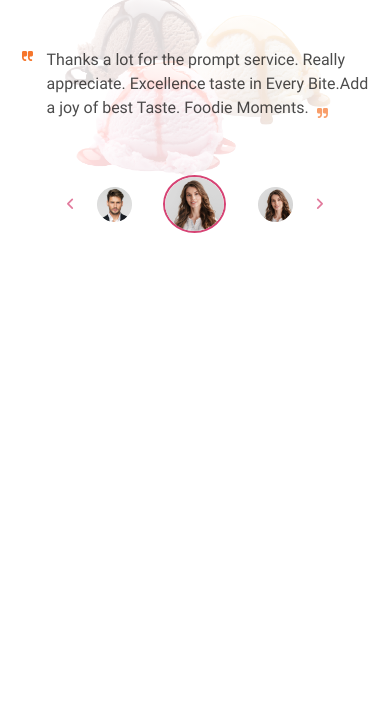
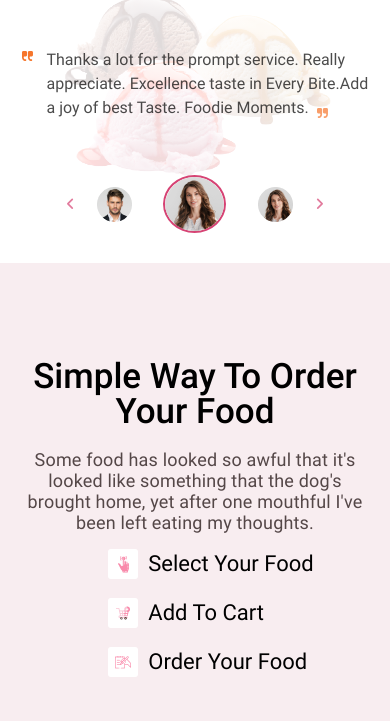
Before and after one commit to Aitmuhamet/blue_marketin, a plain HTML site: page index.html in a window 390 px wide. Shown: the part 3918-4639 px from the top of the page. Before the commit the page ends 4181 px from the top, so only its background shows below. Drawn offline with Linux system fonts and the light colour scheme; a web font is replaced by a local one.

Commit message:
Add Simple

```diff
--- a/css/main.css
+++ b/css/main.css
@@ -80,7 +80,7 @@
     transition: background 0.7s;
 }
 .navbar-top-fixed{
-    position: fixed;
+    position: relative;
     top: 0;
     left: 0;
     display: block;
@@ -507,7 +507,7 @@
 .tab-content__user-others{
     display: flex;
     justify-content: space-around;
-    min-width: 256px;
+    width: 256px;
     padding: 0 14px;
     align-items: center;
     position: relative;
@@ -578,6 +578,60 @@
     min-width: 374px;
 }
 
+/* siple */
+.simple{
+    background: #F8EDF0;
+    font-family: 'roboto';
+    font-style: normal;
+    padding: 6px 0 6px;
+}
+.simple__img{
+    position: relative;
+    bottom: -47px;
+}
+.simple__text{
+    margin: 90px 0 0 134px;
+}
+.simple__text h2{
+    font-family: 'roboto';
+    font-style: normal;
+    font-weight: 500;
+    font-size: 44.2px;
+    line-height: 52px;
+    color: #000;
+    margin-bottom: 20px;
+}
+.simple__text p{
+    font-weight: 400;
+    font-size: 18px;
+    line-height: 21px;
+    letter-spacing: 0.01em;
+    color: #0F0101;
+    opacity: 0.7;
+}
+.simple__text ul{
+    margin-bottom: 31px;
+}
+.simple__text li{
+    font-weight: 400;
+    font-size: 22px;
+    line-height: 26px;
+    color: #000;
+    margin-bottom: 19px;
+    display: flex;
+    align-items: center;
+}
+.simple__text li span{
+    background: white;
+    display: flex;
+    justify-content: center;
+    align-items: center;
+    width: 30px;
+    height: 30px;
+    border-radius: 3px;
+    margin-right: 10px;
+}
+
 @media (max-width: 1200px) {
     .header__content--img{
         opacity: 0.6;
@@ -634,6 +688,9 @@
     }
     .tab-content__item-comments{
         flex-direction: column;
+    }
+    .simple__content{
+        padding: 0 70px;
     }
 }
 @media (max-width: 992px) {
@@ -728,6 +785,28 @@
         max-width: 992px;
         width: 50%!important;
     }
+    .simple__content{
+        flex-direction: column-reverse;
+        align-items: center;
+    }
+    .simple__text{
+        display: flex;
+        flex-direction: column;
+        align-items: center;
+        text-align: center;
+        margin: 90px 0 30px 0;
+    }
+    .simple__markets{
+        display: flex;
+        align-items: center;
+        column-gap: 20px;
+        flex-wrap: wrap;
+        justify-content: center;
+    }
+    .simple__img{
+        margin-bottom: 30px;
+        bottom: 0;
+    }
 }
 @media (max-width: 768px) {
     .polar-btn{
@@ -817,6 +896,13 @@
     .tab-content__item:nth-child(4){
         min-height: 350px;
     }
+    .simple__content{
+        padding: 0 20px;
+    }
+    .simple__text h2{
+        font-size: 35px;
+        line-height: 35px;
+    }
 }
 @media (max-width: 480px) {
     .benefits{
--- a/index.html
+++ b/index.html
@@ -196,6 +196,33 @@
                 </div>
             </div>
         </section>
+        <section class="simple">
+            <div class="container d-flex simple__content">
+                <img src="img/phone.png" alt="" class="simple__img">
+                <div class="simple__text">
+                    <h2>Simple Way To Order Your Food</h2>
+                    <p>Some food has looked so awful that it's looked like something that the dog's brought home, yet after one mouthful I've been left eating my thoughts.</p>
+                    <ul>
+                        <li>
+                            <span><img src="img/finger.png" alt=""></span>
+                            Select Your Food
+                        </li>
+                        <li>
+                            <span><img src="img/basket.png" alt=""></span>
+                            Add To Cart
+                        </li>
+                        <li>
+                            <span><img src="img/note.png" alt=""></span>
+                            Order Your Food
+                        </li>
+                    </ul>
+                    <span class="simple__markets">
+                        <a href="#!"><img src="img/google-play.png" alt=""></a>
+                        <a href="#!"><img src="img/app-store.png" alt=""></a>
+                    </span>
+                </div>
+            </div>
+        </section>
     </div>
 
 
```
Also changed, not shown: img/apple-store.svg (added), img/google-play.png, img/google-play.svg (added).
